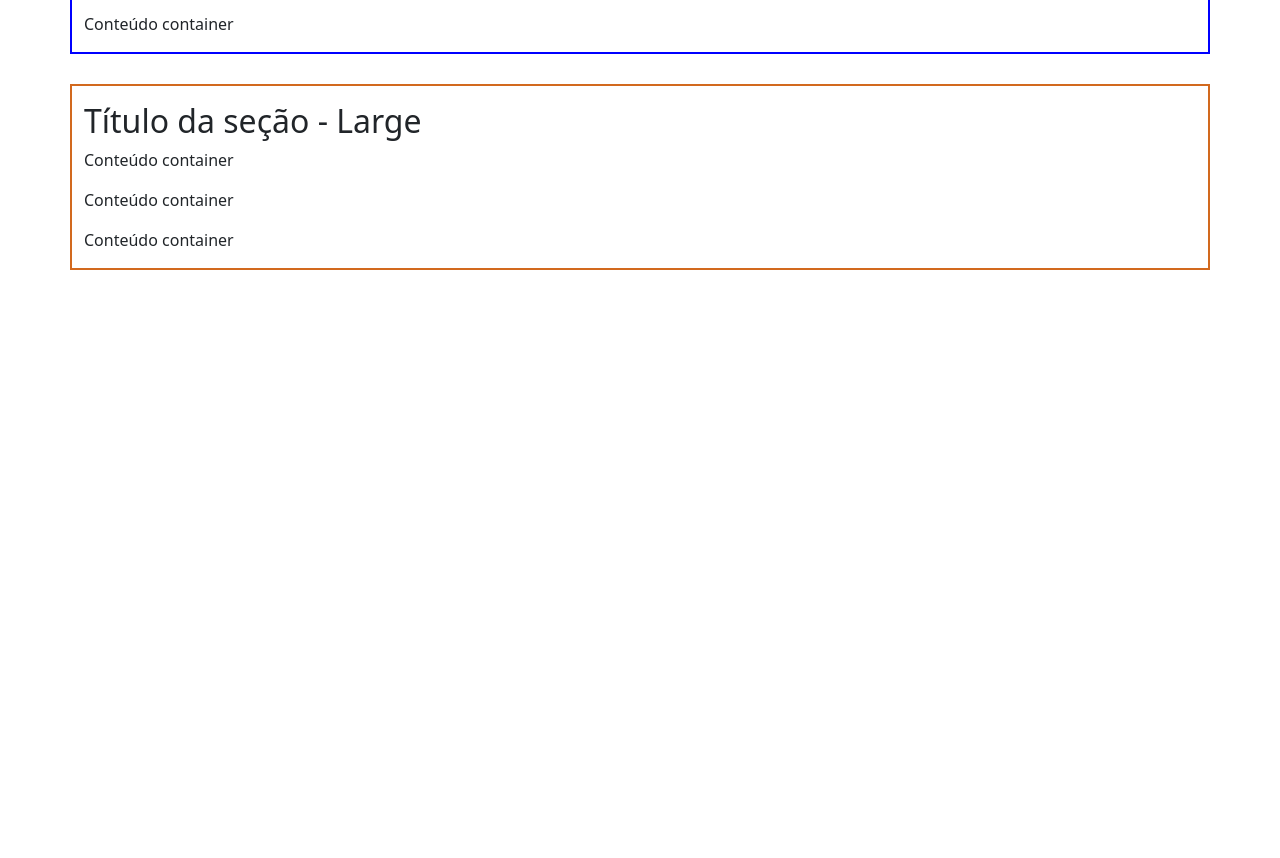
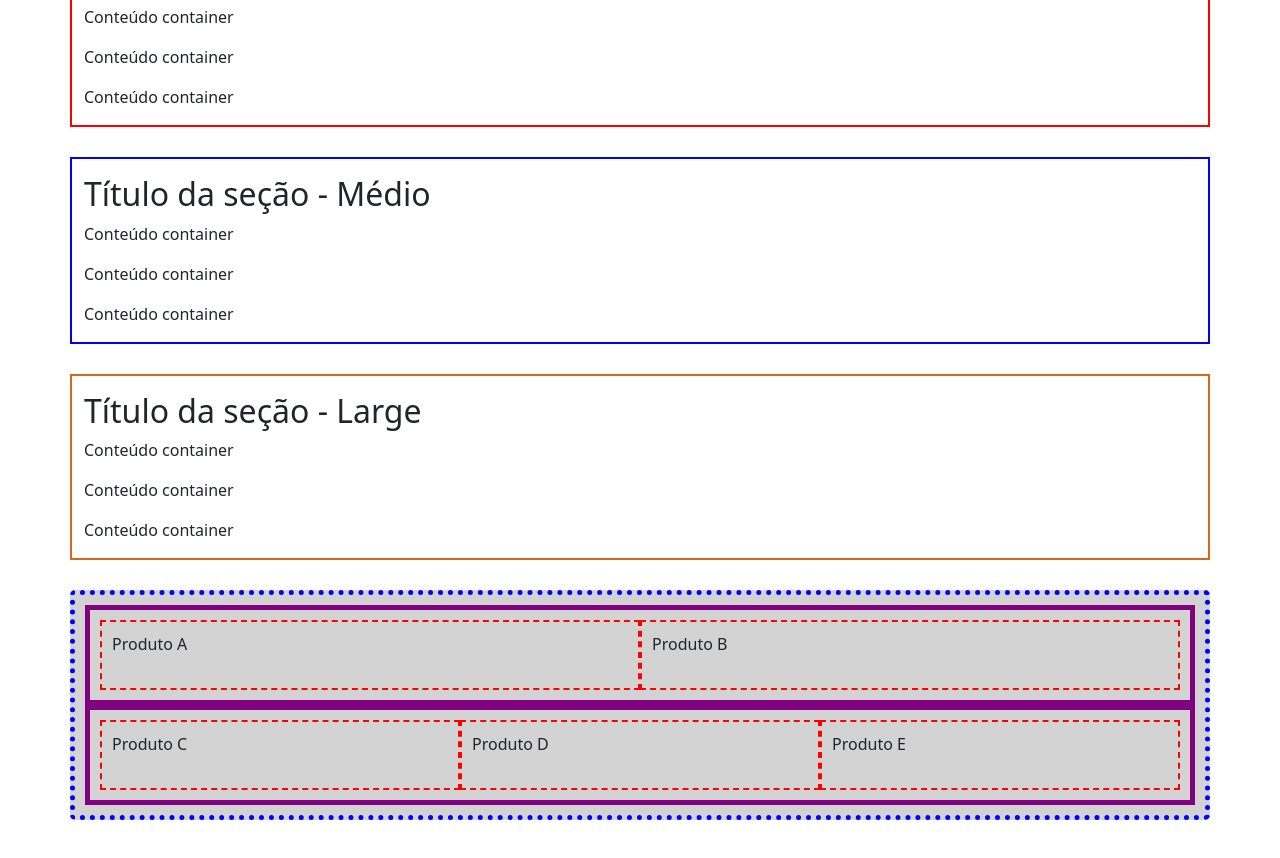
Before and after one commit to jurandyalves/Curso-Bootstrap-1, a plain HTML site: page Aulas/index.html in a window 1280 px wide. Shown: the part 888-1746 px from the top of the page. Before the commit the page ends 1188 px from the top, so only its background shows below. Drawn offline with nearby package versions, Linux system fonts and the light colour scheme.

Commit message:
Final de estudos do dia

```diff
--- a/Aulas/index.html
+++ b/Aulas/index.html
@@ -52,7 +52,18 @@
             <p>Conteúdo container</p>
         </p>
     </div>
-
+    <!---- Grid ----->
+    <div class="container">
+        <div class="row">
+            <div class="col">Produto A</div>
+            <div class="col">Produto B</div>
+        </div>
+        <div class="row">
+            <div class="col">Produto C</div>
+            <div class="col">Produto D</div>
+            <div class="col">Produto E</div>
+        </div>
+    </div>
 
 
 </body>
--- a/css/styles.css
+++ b/css/styles.css
@@ -61,3 +61,24 @@ h1{
     margin-bottom: 30px;
     border: 2px solid chocolate;
 }
+
+/* Grid */
+.container{
+    border: 5px dotted blue;
+    padding: 10px;
+    margin-bottom: 300px;
+}
+
+.row{
+    border: 5px solid purple;
+    height: 100px;
+    padding: 10px;
+    margin: 0;
+}
+
+.col{
+    border: 2px dashed red;
+    height: 100%;
+    padding: 10px;
+    margin: 0;
+}
```
